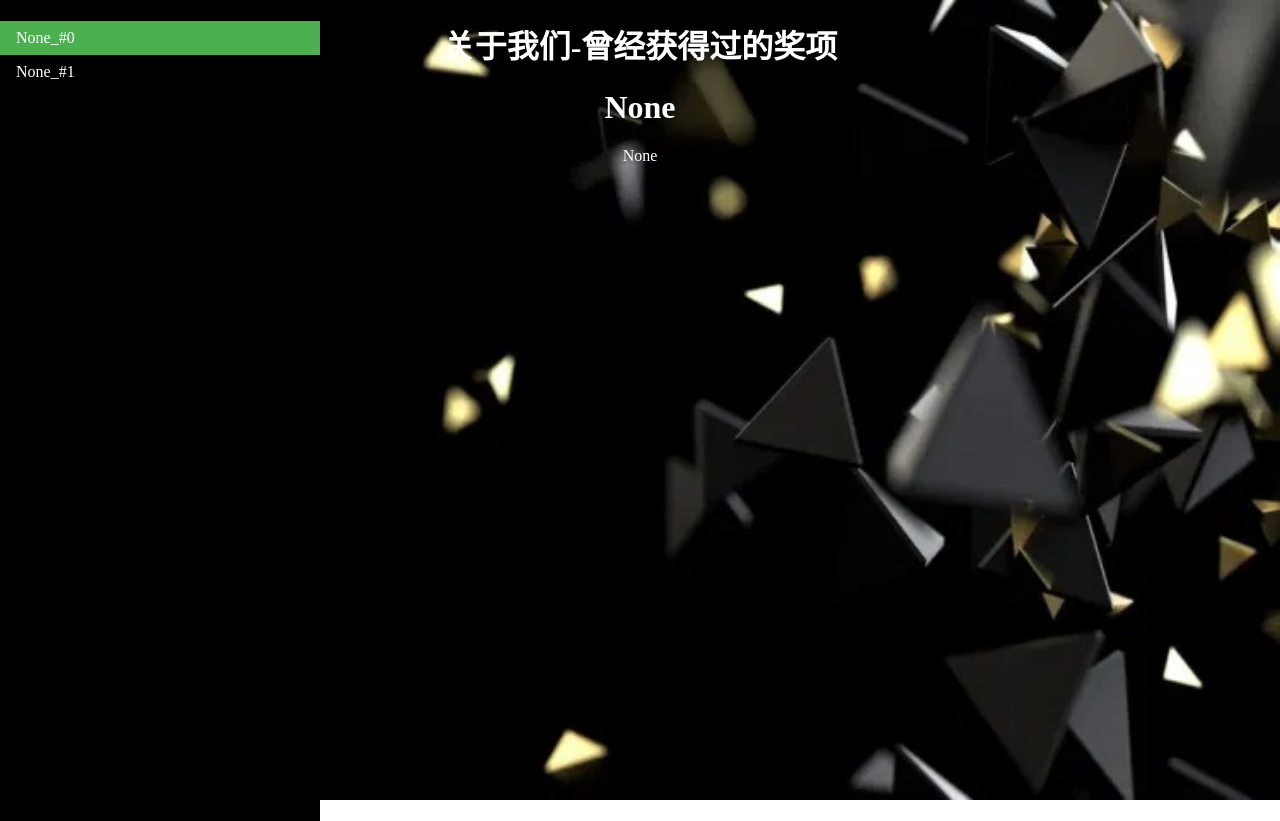
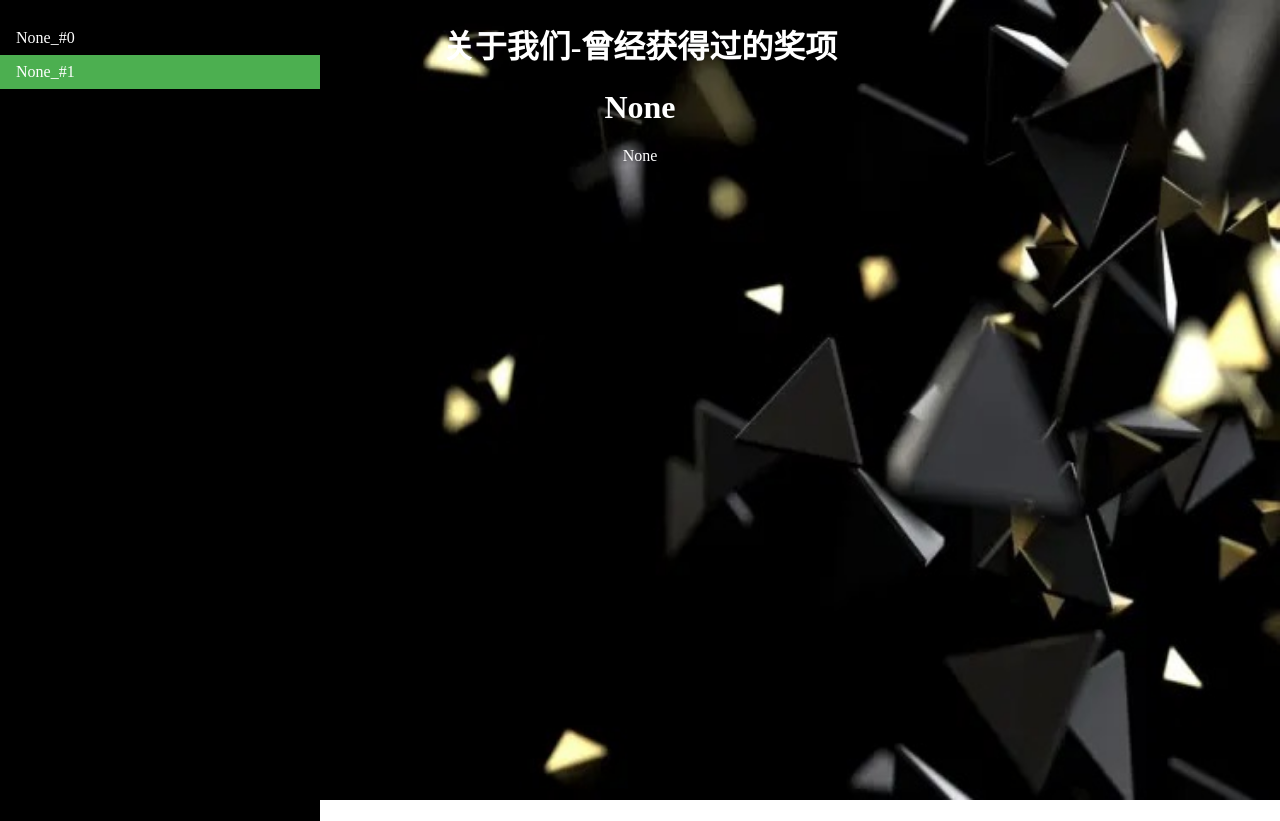
Before and after one commit to LDGITCLUB/LDGITCLUB.github.io, a plain HTML site: page WEBPAGE/1.html in a window 1280 px wide. Drawn offline with Linux system fonts and the light colour scheme.

Commit message:
Update 1.html

```diff
--- a/WEBPAGE/1.html
+++ b/WEBPAGE/1.html
@@ -66,8 +66,8 @@
 </head>
 <body style="background-image:url(/background-09.jpg);background-repeat:no-repeat;background-size:100% 100%;">
     <ul>
-        <li><a class="active">None_#0</a></li>
-        <li><a href="\pages_1\1">None_#1</a></li>
+        <li><a href="https://ldgitclub.github.io/WEBPAGE/show1.html">None_#0</a></li>
+        <li><a class="active">None_#1</a></li>
     </ul>
     <div class="align">
         <h1 class="item1">关于我们-曾经获得过的奖项</h1>
```
